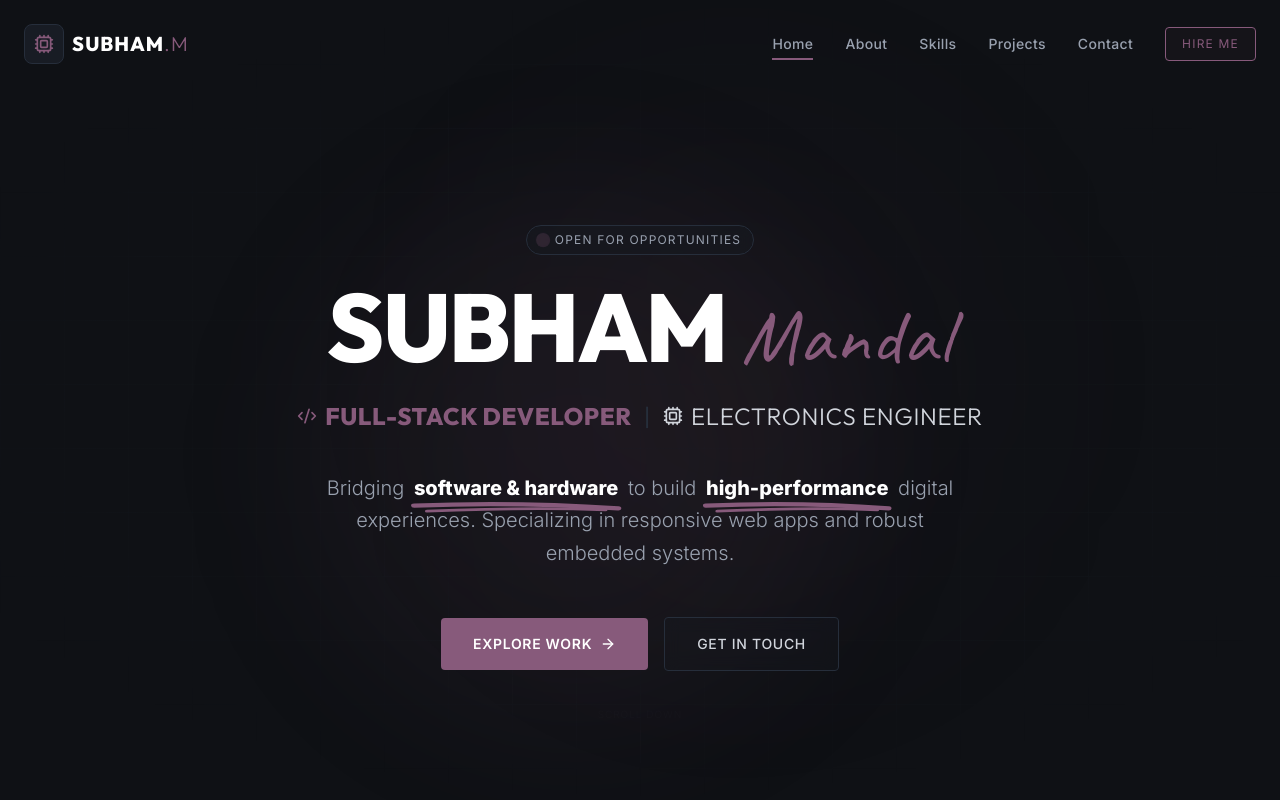
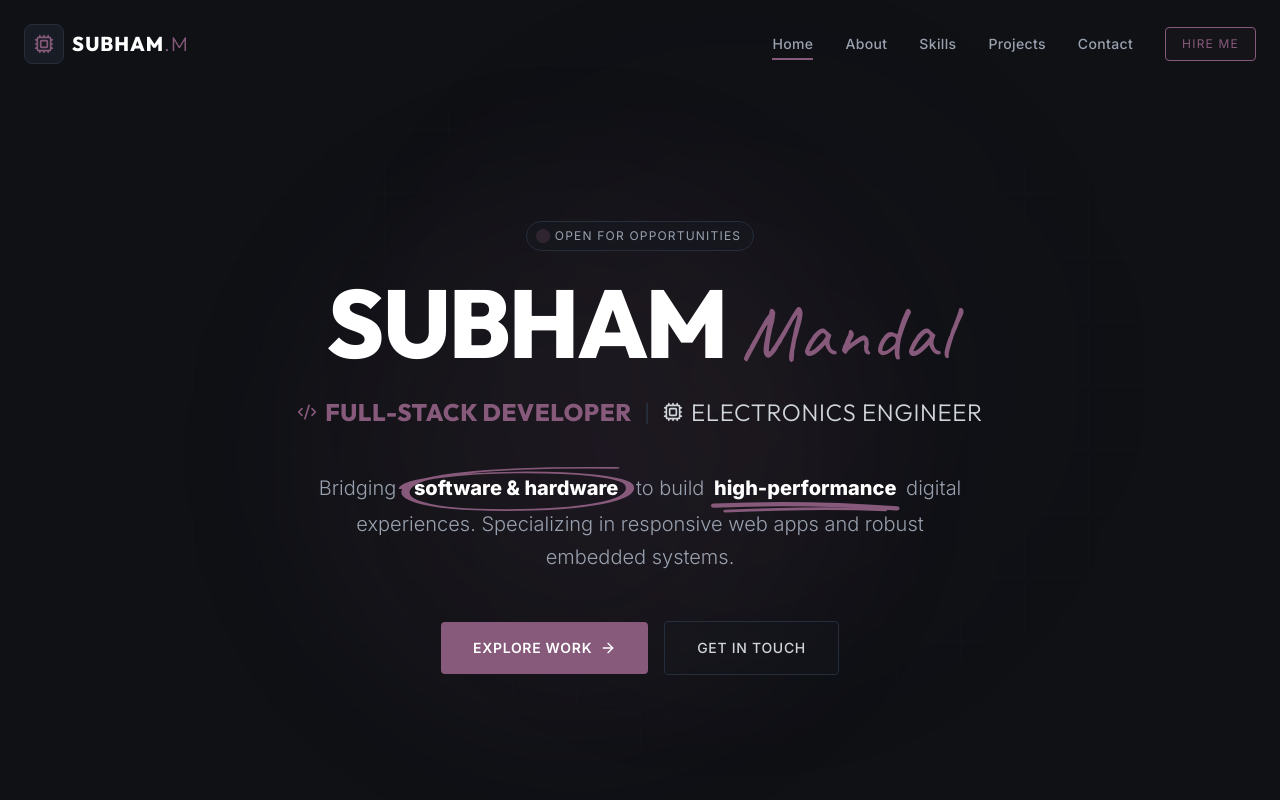
Before and after one commit to Subhammandal5555/personal-portfolio, a Next.js app: page / in a window 1280 px wide. Shown: the top 800 px of the page. Built offline with nearby package versions, Linux system fonts and the light colour scheme.

Commit message:
Restore original HandDrawnLoop marker for 'software & hardware' in Hero tagline

```diff
--- a/src/components/Hero.tsx
+++ b/src/components/Hero.tsx
@@ -2,7 +2,7 @@
 
 import { motion } from "framer-motion";
 import { ArrowRight, Code2, Cpu } from "lucide-react";
-import { HandDrawnUnderline } from "@/components/HandDrawn";
+import { HandDrawnLoop, HandDrawnUnderline } from "@/components/HandDrawn";
 
 export default function Hero() {
   const containerVariants = {
@@ -80,7 +80,7 @@ export default function Hero() {
             variants={itemVariants}
             className="font-sans font-light text-base sm:text-lg md:text-xl text-gray-400 max-w-2xl leading-relaxed mb-12"
           >
-            Bridging <HandDrawnUnderline>software & hardware</HandDrawnUnderline> to build <HandDrawnUnderline>high-performance</HandDrawnUnderline> digital experiences. Specializing in responsive web apps and robust embedded systems.
+            Bridging <HandDrawnLoop>software & hardware</HandDrawnLoop> to build <HandDrawnUnderline>high-performance</HandDrawnUnderline> digital experiences. Specializing in responsive web apps and robust embedded systems.
           </motion.p>
 
           {/* CTA Buttons */}
```
